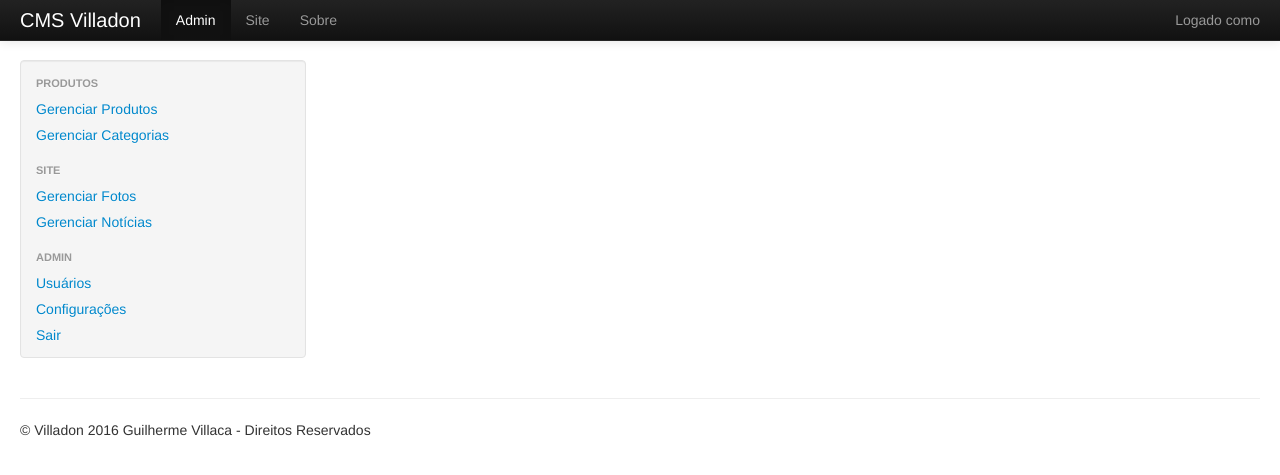
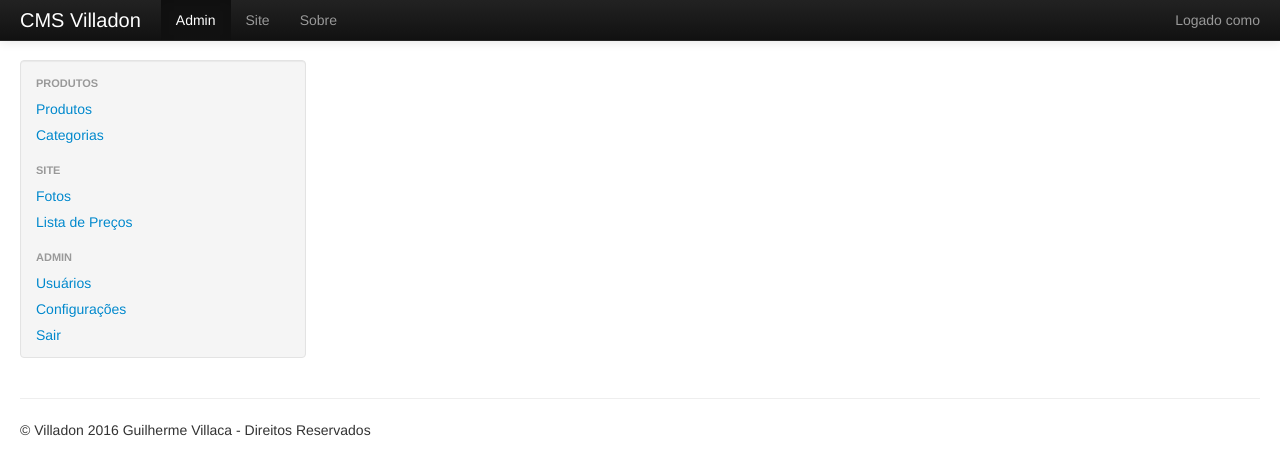
Before and after one commit to guilhermevillaca/admin2, a CodeIgniter app: the page made by application/views/template.php in a window 1280 px wide. Shown: the top 475 px of the page. Run offline with CodeIgniter, Linux system fonts and the light colour scheme; data that the repository does not hold is empty.

Commit message:
alterado nomes links sidebar

```diff
--- a/application/views/includes/sidebar.php
+++ b/application/views/includes/sidebar.php
@@ -2,11 +2,11 @@
           <div class="well sidebar-nav">
             <ul class="nav nav-list">
               <li class="nav-header">Produtos</li>
-              <li <?= active('produtos')?>><a href="#">Gerenciar Produtos</a></li>
-              <li <?= active('produtos')?>><a href="#">Gerenciar Categorias</a></li>
+              <li <?= active('produtos')?>><a href="#">Produtos</a></li>
+              <li <?= active('produtos')?>><a href="#">Categorias</a></li>
               <li class="nav-header">Site</li>
-              <li <?= active('produtos')?>><a href="#">Gerenciar Fotos</a></li>
-              <li <?= active('posts')?>><a href="<?php echo base_url('posts') ?>">Gerenciar Notícias</a></li>
+              <li <?= active('produtos')?>><a href="#">Fotos</a></li>
+              <li <?= active('posts')?>><a href="<?php echo base_url('posts') ?>">Lista de Preços</a></li>
               <li class="nav-header">Admin</li>
               <li <?= active('user')?>><a href="#">Usuários</a></li>
               <li <?= active('config')?>><a href="#">Configurações</a></li>
```
